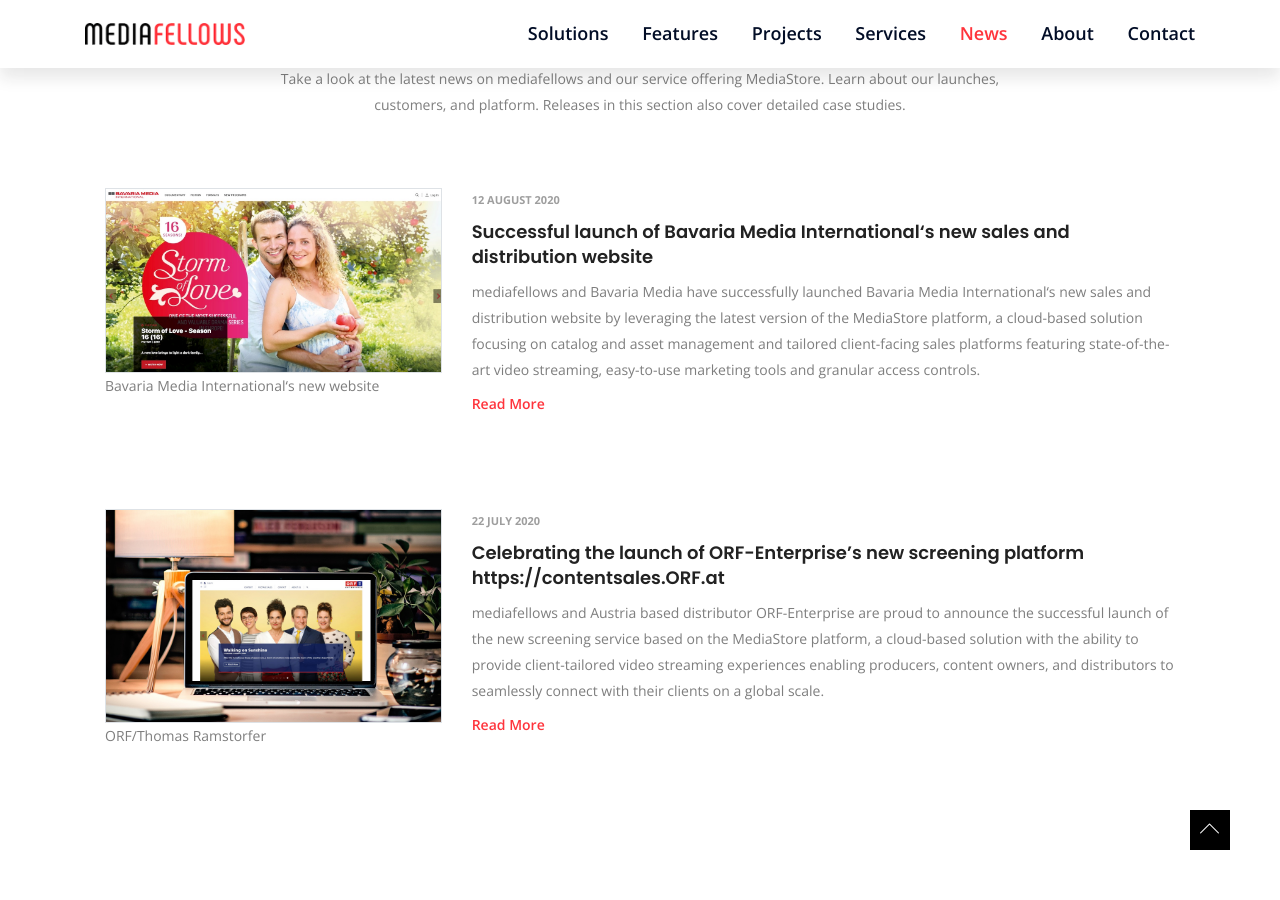
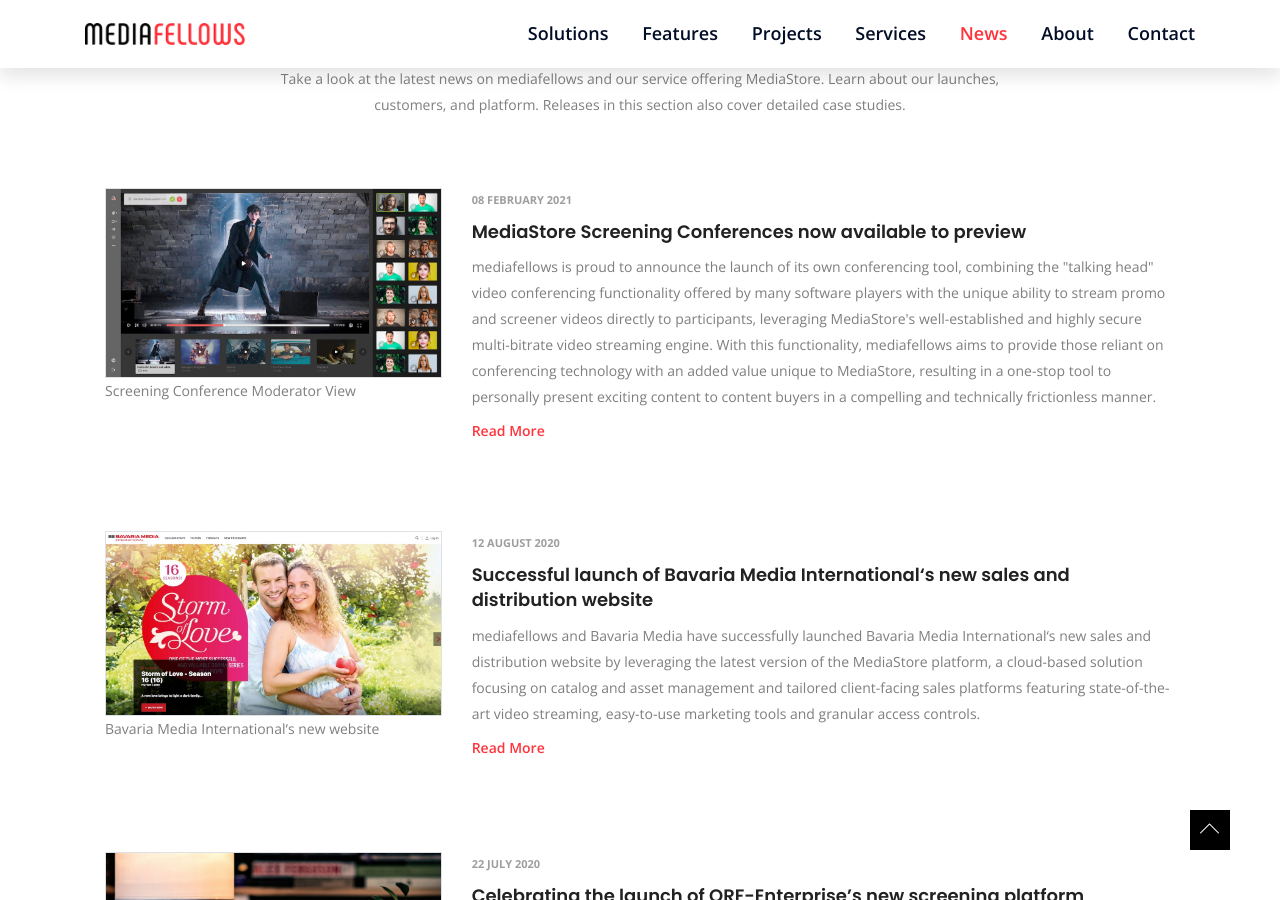
Before and after one commit to mediafellows/mediafellows.github.io, a Jekyll site: the page built from pages/news.html, in a window 1280 px wide and 900 px high, scrolled down 452 px. Built offline with Jekyll 4.4.1, drawn with Linux system fonts in a browser that asks for light colours.

Commit message:
adding latest news

```diff
--- /dev/null
+++ b/collections/_news/20210208_mediafellows-Screening_Conferences_Press_Release.md
@@ -0,0 +1,50 @@
+---
+layout: news
+header_image: "/assets/img/bg/news.jpg"
+title: MediaStore Screening Conferences now available to preview
+date: 08.02.2021
+image: /assets/img/news/20210208_mediafellows-Screening_Conferences_Press_Release.jpg
+image_credits: Screening Conference Moderator View
+description: mediafellows is proud to announce the launch of its own conferencing tool, combining the "talking head" video conferencing functionality offered by many software players with the unique ability to stream promo and screener videos directly to participants, leveraging MediaStore's well-established and highly secure multi-bitrate video streaming engine. With this functionality, mediafellows aims to provide those reliant on conferencing technology with an added value unique to MediaStore, resulting in a one-stop tool to personally present exciting content to content buyers in a compelling and technically frictionless manner.
+
+---
+
+<div class="row">
+    <div class="col-xl-4 col-lg-4 col-md-12">
+        <div class="s-details-img mb-30">
+          {% if page.image %}
+          <a href="{{ page.image }}" class="view">
+            <img src="{{ page.image }}" class="border" alt="{{ page.title }}">
+          </a>
+          {% endif %}
+          {% if page.image_credits %}
+          <p>{{ page.image_credits }}</p>
+          {% endif %}
+        </div>
+    </div>
+    <div class="col-xl-8 col-lg-8 col-md-12">
+        <div class="service-details mb-40">
+          <div class="meta-info">
+              <ul>
+                  <li class="posts-time">{{page.date | date_to_long_string}}</li>
+              </ul>
+          </div>
+          <p>{{ page.description }}</p>
+        </div>
+    </div>
+</div>
+<div class="row">
+    <div class="col-xl-12 col-lg-12">
+        <div class="service-details mb-40">
+          <p>
+Users will be able to prepare and schedule conferencing calls directly within the MediaStore platform, including playlists of videos. During the meeting, the moderator can engage with participants face-to-face as well as share videos, which are streamed directly to participants via a front-and-center player at optimum quality. This eliminates the need for sharing videos via external links or relying on screen-sharing a video played on the moderator's device and transmitted with typically poor quality of 8 frames per second only. In addition, features such as a text-based chat box, presentation of static images and documents, and enhanced moderator controls are available.
+          </p>
+          <p>
+<strong>Torsten Graf-Oettel</strong>, mediafellows' Managing Director: <i>"Over the past year, the Covid-19 pandemic has accelerated a trend we've been heavily involved in for quite some time: The audiovisual sales and distribution industry is moving further and further towards web-assisted technologies all along the sales and distribution chain. Now, with physical meetings and markets largely suspended or moved to virtual spaces, sales executives started relying even more heavily on screen-sharing calls and screening links. It makes perfect sense to integrate MediaStore's existing video streaming technology into a conferencing solution that logically expands on one of our core strengths and provides a great user experience at all ends of the conference line."</i>
+          </p>
+          <p>
+To learn more about the MediaStore conferencing tool and schedule a demo, please contact us at <a href="mailto:info@mediafellows.com">info@mediafellows.com</a>
+          </p>
+        </div>
+    </div>
+</div>
```
Also changed, not shown: collections/_news/20200722_mediafellows-ORF_Content_Sales_Press_Release.md (+2 -2 lines), collections/_news/20200812_mediafellows-BavariaMediaInternational_Press_Release.md (+7 -4 lines), assets/img/news/20210208_mediafellows-Screening_Conferences_Press_Release.jpg (added).
